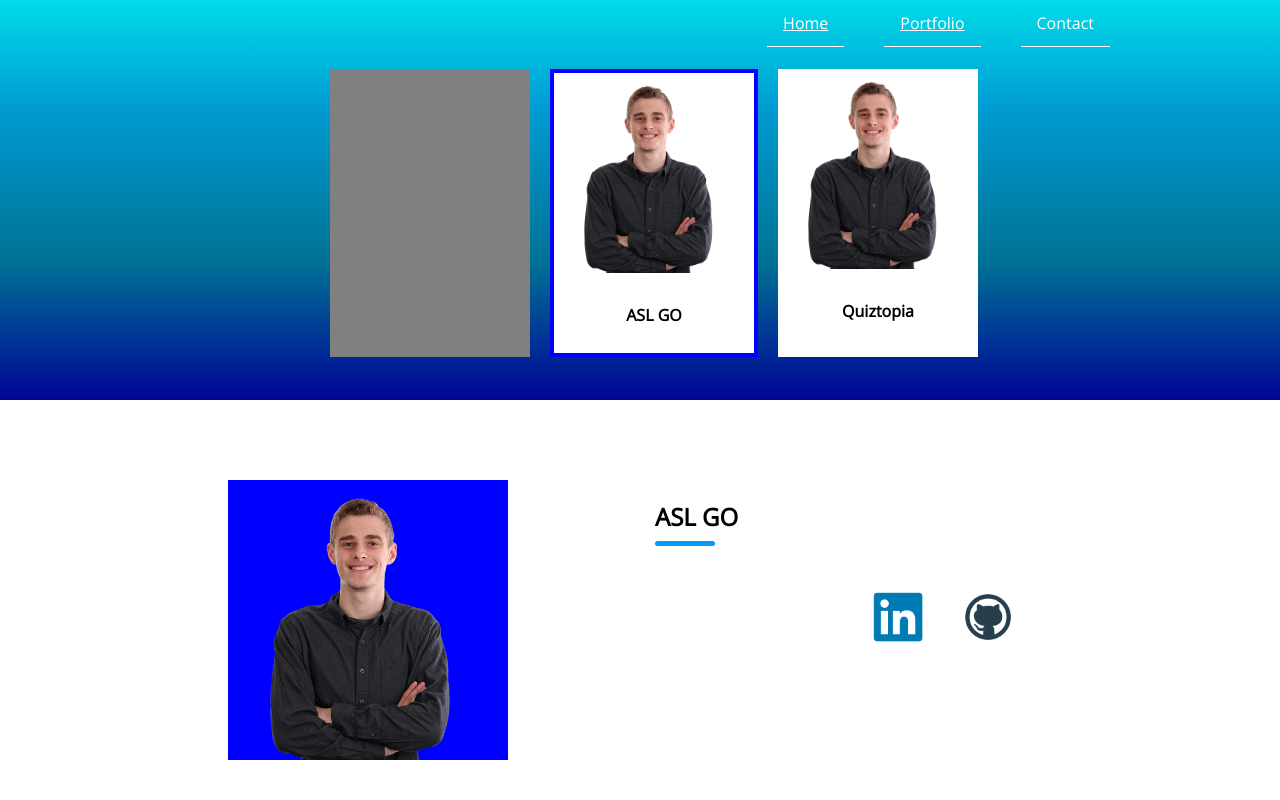
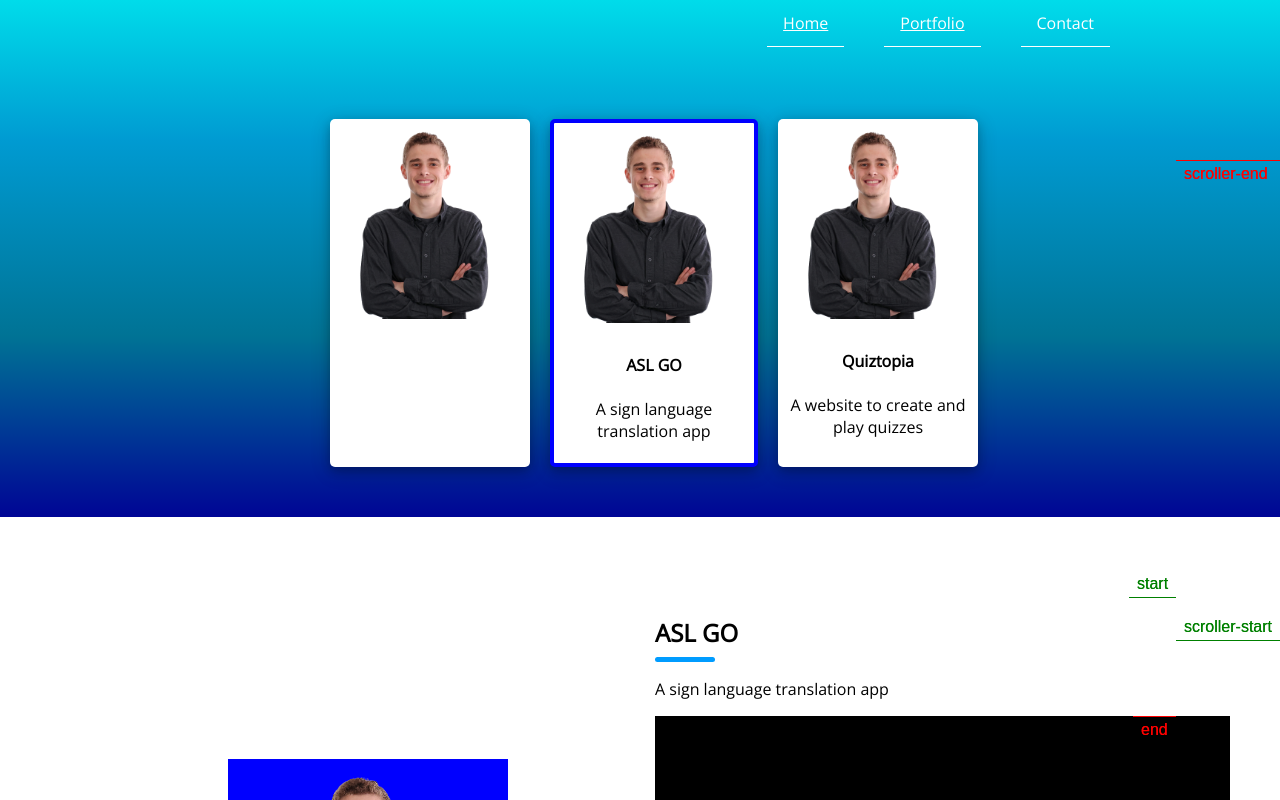
Before and after one commit to ColeBelfry/portfolio-app, a React (Create React App) app: page /Portfolio in a window 1280 px wide. Shown: the top 800 px of the page. Built offline with nearby package versions, Linux system fonts and the light colour scheme.

Commit message:
more additions

```diff
--- a/package.json
+++ b/package.json
@@ -6,8 +6,10 @@
     "@testing-library/jest-dom": "^5.17.0",
     "@testing-library/react": "^13.4.0",
     "@testing-library/user-event": "^13.5.0",
+    "gsap": "^3.12.2",
     "react": "^18.2.0",
     "react-dom": "^18.2.0",
+    "react-gsap": "^3.2.1",
     "react-router-dom": "^6.16.0",
     "react-scripts": "5.0.1",
     "web-vitals": "^2.1.4"
--- a/public/projects.json
+++ b/public/projects.json
@@ -1,8 +1,8 @@
 {
     "projects":[
-        {"image":"Square_Cole_Belfry.png", "name":"ASL GO", "description":"", "date":"", "githubLink":""},
-        {"image":"Square_Cole_Belfry.png", "name":"Quiztopia", "description":"", "date":"", "githubLink":""},
-        {"image":"Square_Cole_Belfry.png", "name":"Wordle Infinite", "description":"", "date":"", "githubLink":""},
+        {"image":"Square_Cole_Belfry.png", "name":"ASL GO", "description":"A sign language translation app", "date":"", "githubLink":""},
+        {"image":"Square_Cole_Belfry.png", "name":"Quiztopia", "description":"A website to create and play quizzes", "date":"", "githubLink":""},
+        {"image":"Square_Cole_Belfry.png", "name":"Wordle Infinite", "description":"An endless spin on the popular New York times game", "date":"", "githubLink":""},
         {"image":"Square_Cole_Belfry.png", "name":"Soup Hero", "description":"", "date":"", "githubLink":""},
         {"image":"Square_Cole_Belfry.png", "name":"AI Ant Maze", "description":"", "date":"", "githubLink":""},
         {"image":"Square_Cole_Belfry.png", "name":"Scamper Fitness App", "description":"", "date":"", "githubLink":""},
--- a/src/Components/ProjectCard.css
+++ b/src/Components/ProjectCard.css
@@ -4,23 +4,19 @@
     background-color: white;
     margin-left: 10px;
     margin-right: 10px;
+    border-radius: 5px;
 }
 
-.selected-card{
-    width: 200px;
-    height: auto;
-    background-color: white;
-    margin-left: 10px;
-    margin-right: 10px;
+.selected{
     border: 4px solid blue;
 }
 
-.empty-card{
-    width: 200px;
-    height: auto;
-    margin-left: 10px;
-    margin-right: 10px;
+.empty{
     background-color: grey;
+}
+
+.shadow{
+    box-shadow: 0 4px 10px 0 rgba(0,0,0,0.2), 0 4px 20px 0 rgba(0,0,0,0.19);
 }
 
 .card-body {
--- a/src/Components/ProjectCard.jsx
+++ b/src/Components/ProjectCard.jsx
@@ -8,7 +8,7 @@ function ProjectCard(props){
 
     const getCard = () => {
         if(props.type === "selected"){
-            return <div className="selected-card">
+            return <div className="card selected shadow">
             <img src={props.src}/>
             <div className="card-body">
                 <h4>{props.name}</h4>
@@ -17,10 +17,10 @@ function ProjectCard(props){
         </div>
         }
         else if(props.type === "blank"){
-            return <div className="empty-card">
+            return <div className="card empty shadow">
         </div>
         } else{
-            return <div className="card">
+            return <div className="card shadow">
                 <img src={props.src}/>
                 <div className="card-body">
                     <h4>{props.name}</h4>
--- a/src/Components/TextBlock.css
+++ b/src/Components/TextBlock.css
@@ -10,3 +10,12 @@
     border: none;
     border-radius: 5px;
 }
+
+.revealUp {
+    opacity: 0;
+    visibility: hidden;
+}
+.spacer {
+    height: 50vh;
+    background-color: #000;
+}
--- a/src/Components/TextBlock.jsx
+++ b/src/Components/TextBlock.jsx
@@ -1,13 +1,60 @@
 import './TextBlock.css';
+import { gsap } from "gsap";
+import { ScrollTrigger } from "gsap/ScrollTrigger";
+
 
 function TextBlock(props){
+    gsap.registerPlugin(ScrollTrigger);
+    gsap.utils.toArray(".revealUp").forEach(function (elem) {
+        ScrollTrigger.create({
+            trigger: elem,
+            start: "top 80%",
+            end: "bottom 20%",
+            markers: true,
+            onEnter: function () {
+                gsap.fromTo(
+                    elem,
+                    {y: 100, autoAlpha: 0},
+                    {
+                        duration: 1.25,
+                        y: 0,
+                        autoAlpha: 1,
+                        ease: "back",
+                        overwrite: "auto"
+                    }
+                );
+            },
+            onLeave: function () {
+                gsap.fromTo(elem, { autoAlpha: 1}, { autoAlpha: 0, overwrite: "auto"});
+            },
+            onEnterBack: function () {
+                gsap.fromTo(
+                    elem,
+                    {y: -100, autoAlpha: 0},
+                    {
+                        duration: 1.25,
+                        y: 0,
+                        autoAlpha: 1,
+                        ease: "back",
+                        overwrite: "auto"
+                    }
+                );
+            },
+            onLeaveBack: function () {
+                gsap.fromTo(elem, { autoAlpha: 1}, {
+                    autoAlpha: 0, overwrite: "auto"
+                });
+            }
+        });
+    });
     return (
         <>
-            <div className='TextBlock'>
+            <div className='TextBlock revealUp'>
                 <h2 className="title">{props.title}</h2>
                     <hr className="style-line"/>
                     <p>{props.body}</p>
             </div>
+            <div class="spacer"></div>
         </>
     );
 }
--- a/src/Pages/HomePage.css
+++ b/src/Pages/HomePage.css
@@ -42,7 +42,7 @@ body {
     background: linear-gradient(0deg, rgba(0,5,149,1) 0%, rgba(0,115,149,1) 35%, rgba(0,155,210,1) 73%, rgba(0,220,234,1) 100%);
     /* background: rgb(218, 0, 80);
     background: linear-gradient(0deg, rgba(218, 0, 80, 1) 0%, rgba(142, 43, 136, 1) 100%); */
-    height: 600px;
+    height: 700px;
     width: 100%;
 }
 
--- a/src/Pages/PortfolioPage.css
+++ b/src/Pages/PortfolioPage.css
@@ -42,7 +42,6 @@ body {
     background: linear-gradient(0deg, rgba(0,5,149,1) 0%, rgba(0,115,149,1) 35%, rgba(0,155,210,1) 73%, rgba(0,220,234,1) 100%);
     /* background: rgb(218, 0, 80);
     background: linear-gradient(0deg, rgba(218, 0, 80, 1) 0%, rgba(142, 43, 136, 1) 100%); */
-    height: 400px;
     width: 100%;
 }
 
@@ -84,12 +83,14 @@ body {
     margin-left: auto;
     margin-right: auto;
     width: 50%;
+    padding: 50px;
 }
 
 .slideshow-container img {
     width: 100%;
     height: auto;
 }
+
 .prev-btn {
 
 }
--- a/src/Pages/PortfolioPage.jsx
+++ b/src/Pages/PortfolioPage.jsx
@@ -27,12 +27,16 @@ function PortfolioPage(){
     const onClickForward = () => {
         if(projects.length-1 > projectIndex) {
             setProjectIndex(projectIndex + 1);
+        }else {
+            setProjectIndex(0);
         }
     }
 
     const onClickBack = () => {
         if(projectIndex !== 0){
             setProjectIndex(projectIndex - 1);
+        } else {
+            setProjectIndex(projects.length - 1);
         }
     }
 
@@ -41,10 +45,10 @@ function PortfolioPage(){
             return <div><img src={projects[projectIndex].image}/></div>
         }
         if(projectIndex === 0) {
-            return <div style={{display: "flex"}}><ProjectCard type="blank"/><ProjectCard type="selected" src={projects[projectIndex].image} name={projects[projectIndex].name} description={projects[projectIndex].description}/><ProjectCard src={projects[projectIndex + 1].image} name={projects[projectIndex + 1].name} description={projects[projectIndex + 1].description}/></div>
+            return <div style={{display: "flex"}}><ProjectCard src={projects[projects.length - 1].image} name={projects[projects.length - 1].name} description={projects[projects.length - 1].description}/><ProjectCard type="selected" src={projects[projectIndex].image} name={projects[projectIndex].name} description={projects[projectIndex].description}/><ProjectCard src={projects[projectIndex + 1].image} name={projects[projectIndex + 1].name} description={projects[projectIndex + 1].description}/></div>
         }
         if(projectIndex === projects.length - 1) {
-            return <div style={{display: "flex"}}><ProjectCard src={projects[projectIndex - 1].image} name={projects[projectIndex - 1].name} description={projects[projectIndex - 1].description}/><ProjectCard type="selected" src={projects[projectIndex].image} name={projects[projectIndex].name} description={projects[projectIndex].description}/><ProjectCard type="blank"/></div>
+            return <div style={{display: "flex"}}><ProjectCard src={projects[projectIndex - 1].image} name={projects[projectIndex - 1].name} description={projects[projectIndex - 1].description}/><ProjectCard type="selected" src={projects[projectIndex].image} name={projects[projectIndex].name} description={projects[projectIndex].description}/><ProjectCard src={projects[0].image} name={projects[0].name} description={projects[0].description}/></div>
         }
         return <div style={{display: "flex"}}><ProjectCard src={projects[projectIndex - 1].image} name={projects[projectIndex - 1].name} description={projects[projectIndex - 1].description}/><ProjectCard type="selected" src={projects[projectIndex].image} name={projects[projectIndex].name} description={projects[projectIndex].description}/><ProjectCard src={projects[projectIndex + 1].image} name={projects[projectIndex + 1].name} description={projects[projectIndex + 1].description}/></div>
     }
```
Also changed, not shown: 1 other file (tests, documents, lock files or other folders).
